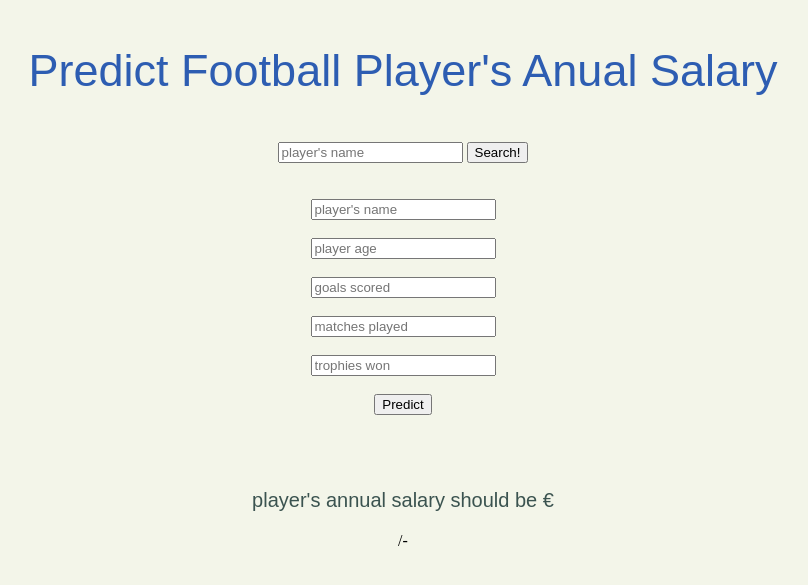
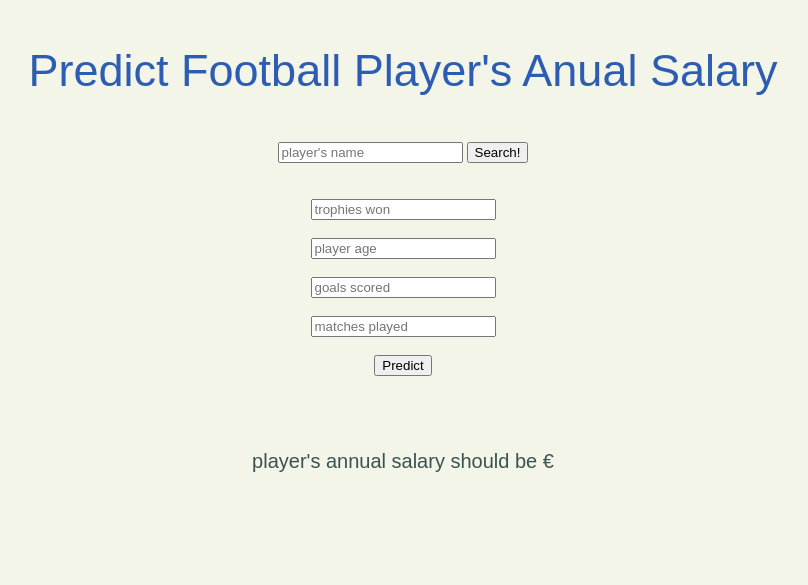
Before and after one commit to debankur-ghosh/football-salary-ccl, a Flask app: page / in a window 1280 px wide. Shown: the top 585 px of the page, without its empty margins (237-1045 px from the left). Run offline with Flask 2, Linux system fonts and the light colour scheme; parts of the project's set-up code (start-up, migrations or seed data) failed here and were passed over.

Commit message:
Update index.html

```diff
--- a/templates/index.html
+++ b/templates/index.html
@@ -29,10 +29,11 @@ body{
 </form>
 	    <br/>
 	    <br/>
-	 <form action="{{ url_for('predict')}}"method="post">
-	    <input type="text" name="name" placeholder="player's name" required="required" />
+	 <input type="text" name="trophy" placeholder="trophies won" required="required" />
 	    <br/>
 	    <br/>
+	 <form action="{{ url_for('predict')}}"method="post">
+
     	<input type="text" name="age" placeholder="player age" required="required" />
 	    <br/>
 	    <br/>
@@ -42,9 +43,7 @@ body{
 		<input type="text" name="matches" placeholder="matches played" required="required" />
 	    <br/>
 	    <br/>
-	    <input type="text" name="trophy" placeholder="trophies won" required="required" />
-	    <br/>
-	    <br/>
+
 
         <button type="submit" class="btn btn-primary btn-block btn-large" onClick="pr()">Predict</button>
 	    <br/>
@@ -55,15 +54,15 @@ body{
 	 <script>
 		  document.getElementById('click').onclick=function(){
     var box=document.getElementById('search');
-    window.open(href='http://www.google.com/search?q='+escape(box.value));
+    window.open(href='http://www.google.com/search?q='+escape(box.value));}
 
         </script>
 
    <br>
    <br>
-	 <p style="font-family: Arial, Helvetica, sans-serif; color: rgba(12, 43, 41, 0.801); font-size: 20px;" ><span id="result"></span>player's annual salary should be €</p>
+	 <p style="font-family: Arial, Helvetica, sans-serif; color: rgba(12, 43, 41, 0.801); font-size: 20px;" >player's annual salary should be €</p>
 	 {{ prediction_text }}
-	 <p>/-</p>
+
 
  </div>
 
```
